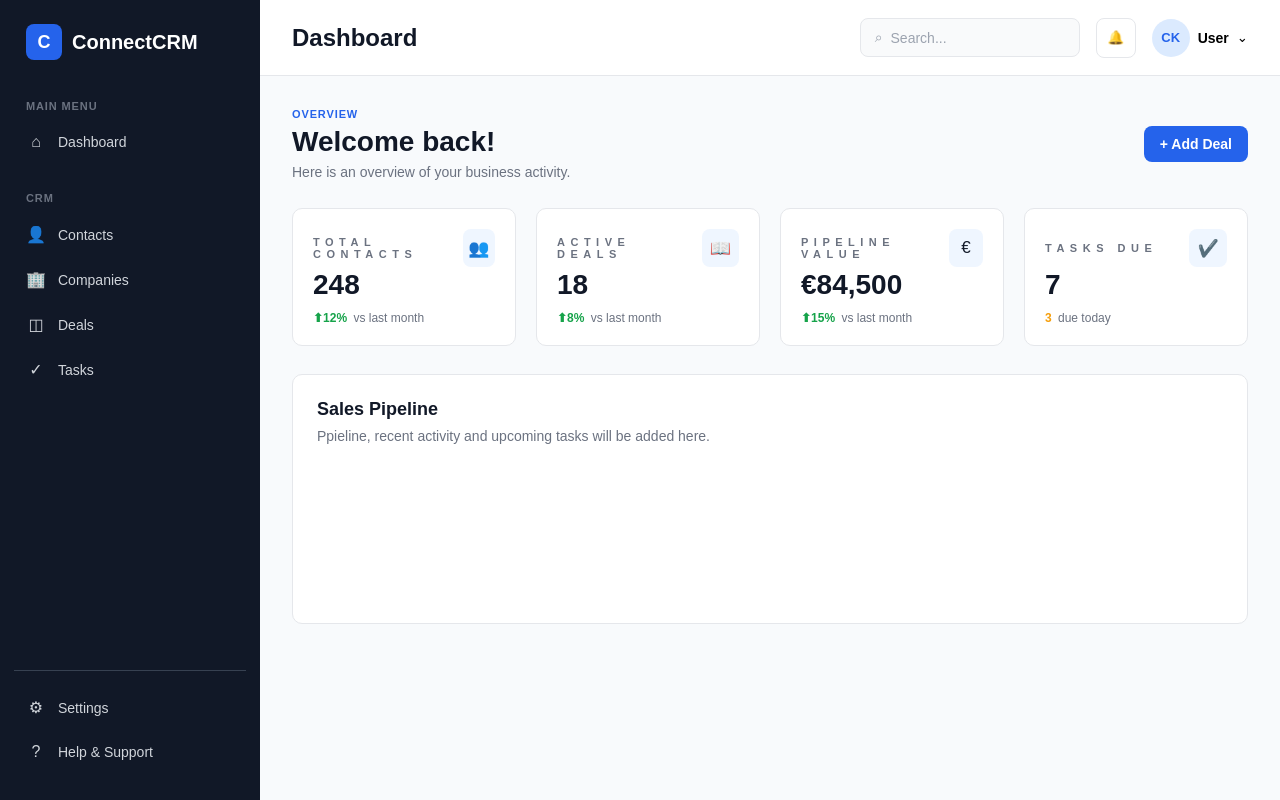
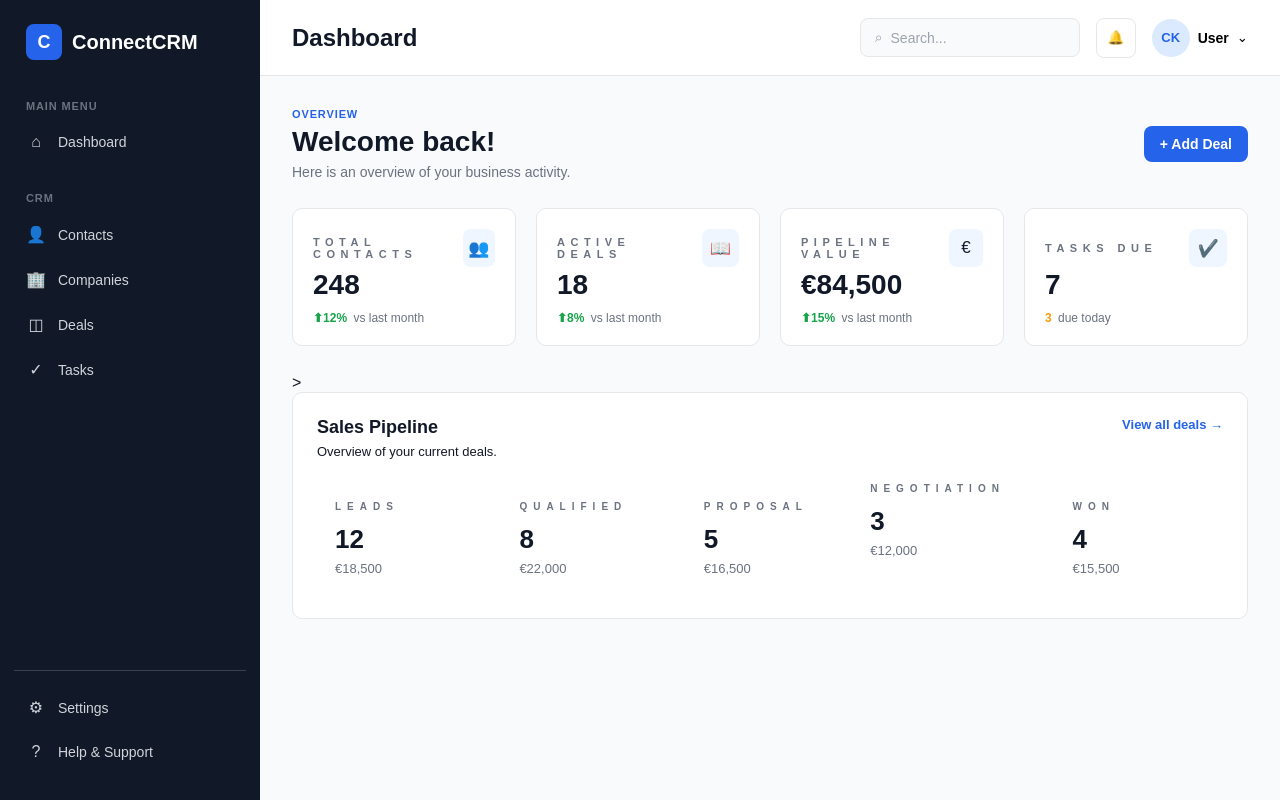
Before and after one commit to colin-182/ConnectCRM1.1, a Django app: page /dashboard/ in a window 1280 px wide. Run offline with Django 5.2, Linux system fonts and the light colour scheme.

Commit message:
sales pipeline section cards added for code and CSS. Placeholder figures added for now

```diff
--- a/static/css/style.css
+++ b/static/css/style.css
@@ -521,3 +521,102 @@ body {
         grid-template-columns: 1fr;
     }
 }
+
+@media (max-width: 1200px) {
+
+    .pipeline-grid {
+        grid-template-columns: repeat(3, 1fr);
+    }
+
+}
+
+@media (max-width: 768px) {
+
+    .pipeline-grid {
+        grid-template-columns: repeat(2, 1fr);
+    }
+
+}
+
+@media (max-width: 640px) {
+
+    .pipeline-grid {
+        grid-template-columns: 1fr;
+    }
+
+    .section-header {
+        flex-direction: column;
+        gap: 12px;
+    }
+
+}
+
+/* Sales Pipeline */
+
+.pipeline-section {
+    padding: 24px;
+    margin-bottom: 28px;
+}
+
+.section-header {
+    display: flex;
+    align-items: flex-start;
+    justify-content: space-between;
+    margin-bottom: 24px;
+}
+
+.section-header h3 {
+    margin-bottom: 6px;
+    color: var(--text-primary);
+    font-size: 18px;
+    font-weight: 700;
+}
+
+.section-header p {
+    color: var(text--secondary);
+    font-size: 13px;
+}
+
+.text-link {
+    color: var(--primary);
+    font-size: 13px;
+    font-weight: 600;
+    text-decoration: none;
+}
+
+.text-link:hover {
+    text-decoration: underline;
+}
+
+.pipeline-grid {
+    display: grid;
+    grid-template-columns: repeat(5, 1fr);
+    gap: 16px;
+}
+
+.pipeline-stage {
+    padding: 18px;
+    background-color: var(--background);
+    border: 1px solid var(--border);
+    border-radius: 8px;
+}
+
+.pipeline-label {
+    margin-bottom: 12px;
+    color: var(--text-secondary);
+    font-size: 10px;
+    font-weight: 700;
+    letter-spacing: 0.6em;
+}
+
+.pipeline-count {
+    margin-bottom: 6px;
+    color: var(--text-primary);
+    font-size: 26px;
+    font-weight: 700;
+}
+
+.pipeline-value {
+    color: var(--text-secondary);
+    font-size: 13px;
+}
--- a/templates/core/dashboard.html
+++ b/templates/core/dashboard.html
@@ -79,10 +79,50 @@
       </div>
  </div>
 
- <!-- Temp marker for next dashboard section -->
-  <div class="dashboard-placeholder card">
-    <h3>Sales Pipeline</h3>
-    <p>Ppieline, recent activity and upcoming tasks will be added here.</p>
-  </div>
+ <!-- Sales PIpeline -->>
 
-  {% endblock %}
+ <section class="pipeline-section card">
+    <div class="section-header">
+        <div>
+            <h3>Sales Pipeline</h3>
+            <p>Overview of your current deals.</p>
+        </div>
+
+        <a href="#" class="text-link">View all deals →</a>
+    </div>
+
+    <div class="pipeline-grid">
+        <div class="pipeline-stage">
+            <p class="pipeline-label">LEADS</p>
+            <p class="pipeline-count">12</p>
+            <p class="pipeline-value">€18,500</p>
+        </div>
+
+        <div class="pipeline-stage">
+            <p class="pipeline-label">QUALIFIED</p>
+            <p class="pipeline-count">8</p>
+            <p class="pipeline-value">€22,000</p>
+        </div>
+
+        <div class="pipeline-stage">
+            <p class="pipeline-label">PROPOSAL</p>
+            <p class="pipeline-count">5</p>
+            <p class="pipeline-value">€16,500</p>
+        </div>
+
+        <div class="pipeline-storage">
+            <p class="pipeline-label">NEGOTIATION</p>
+            <p class="pipeline-count">3</p>
+            <p class="pipeline-value">€12,000</p>
+        </div>
+
+        <div class="pipeline-stage">
+            <p class="pipeline-label">WON</p>
+            <p class="pipeline-count">4</p>
+            <p class="pipeline-value">€15,500</p>
+        </div>
+
+    </div>
+ </section>
+
+ {% endblock %}
```
